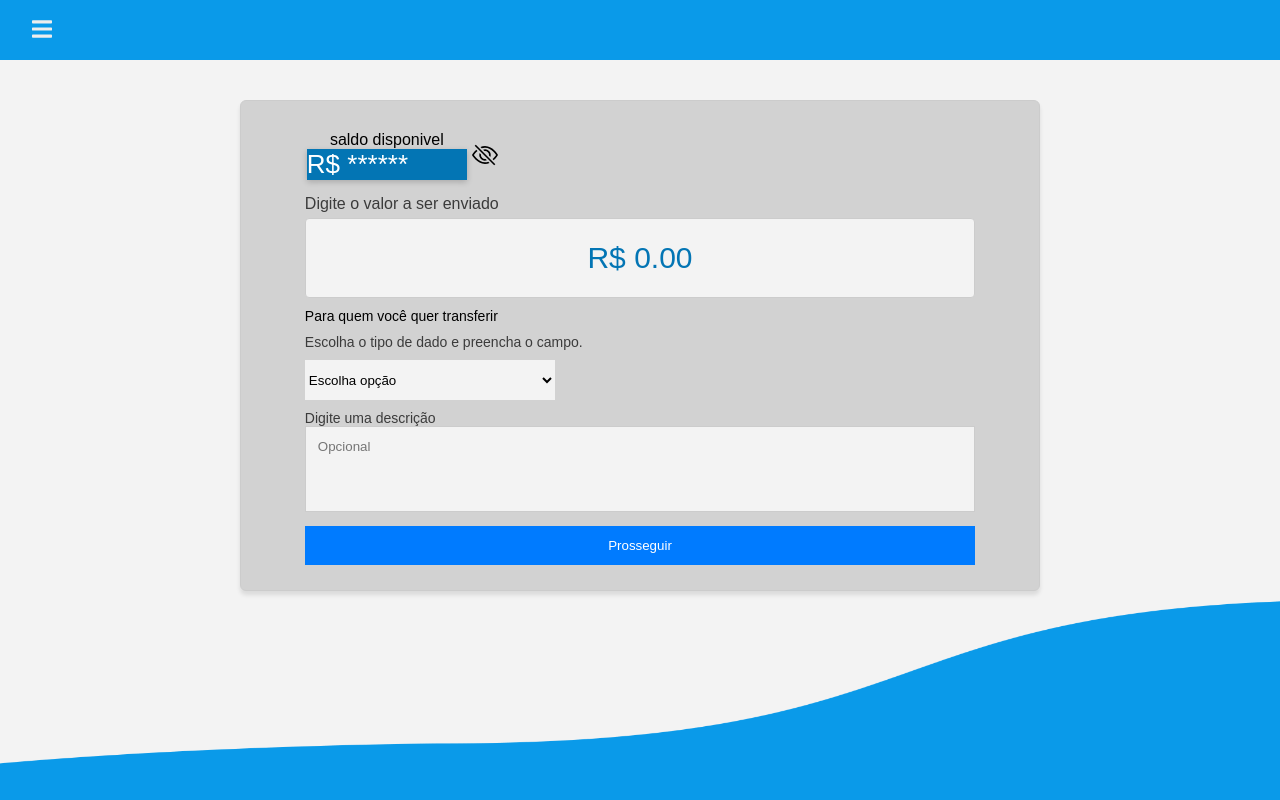
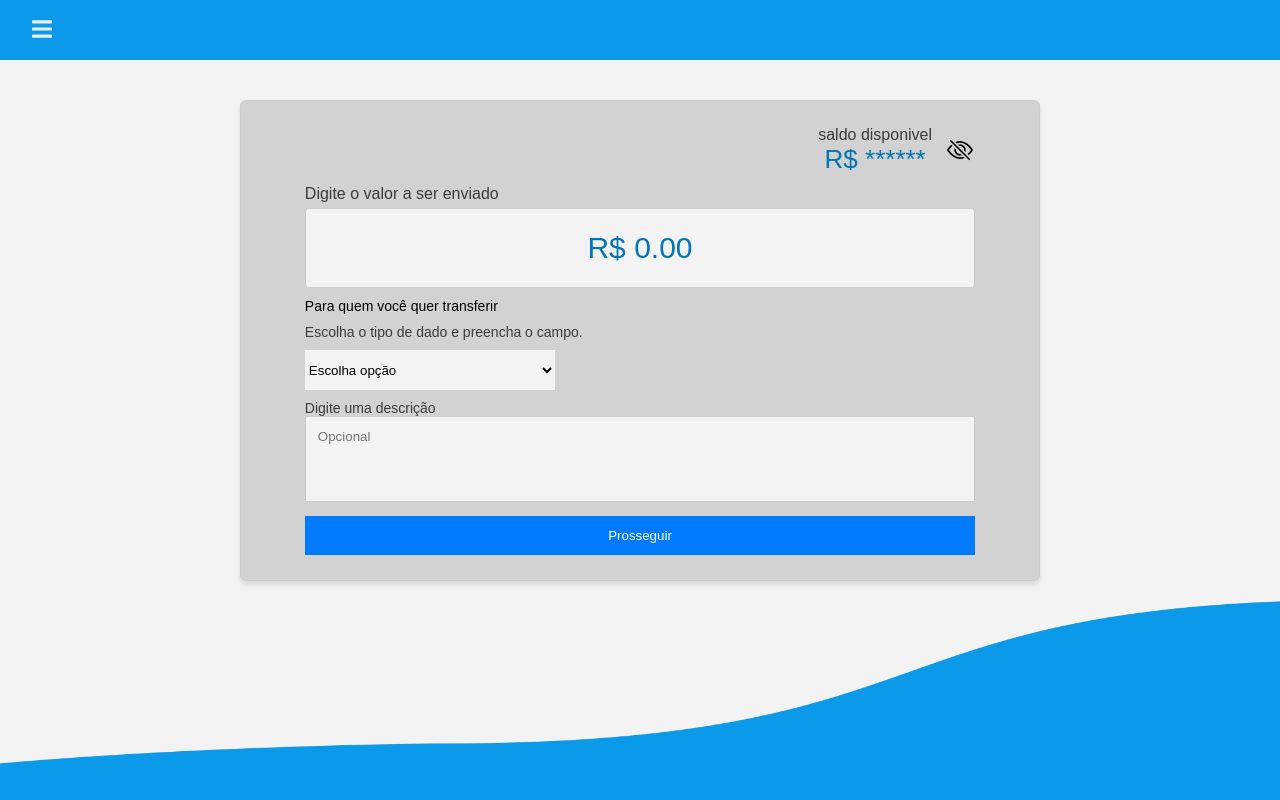
Before and after one commit to CaioLima10/app-banco, a React (Vite) app: page /pagamentos in a window 1280 px wide. Built offline with nearby package versions, Linux system fonts and the light colour scheme.

Commit message:
add spacing

```diff
--- a/src/components/Pix/Acconut/style.js
+++ b/src/components/Pix/Acconut/style.js
@@ -1,21 +1,23 @@
 import { styled } from "styled-components";
 
-
-
 export const ContainerOpen = styled.div`
-    width: 83.5%;
+    width: 92%;
     display: flex;
     text-align: center;
-    align-items: center ;
-    justify-content: flex-start;
-    margin: 5px auto;
+    justify-content: flex-end;
+    align-items: center;
+
+    #title-balance{
+        display: flex;
+        flex-direction: column;
+        color:#3B3B3B;
+    }
 
     #number-open{
         display: flex;
-        color: #FFFFFF;
+        flex-direction: column;
+        color: #0375B4;
         font-size: 26px;
-        background-color: #0375B4;
-        box-shadow: 0px 2px 6px rgba(0, 0, 0, 0.20);
     }
 
     #number-hide{
@@ -23,7 +25,7 @@ export const ContainerOpen = styled.div`
     }
 
     .btn__open__hide{
-        display: flex;
+
         border-radius: 20px;
         cursor: pointer;
         height: 28px;
@@ -33,7 +35,9 @@ export const ContainerOpen = styled.div`
     }
 
     .number__open__hide{
-        width: 160px;
-        margin-right: 5px;
+        width: 140px;
+        display: flex;
+        flex-direction: column;
+
     }
 `
```
